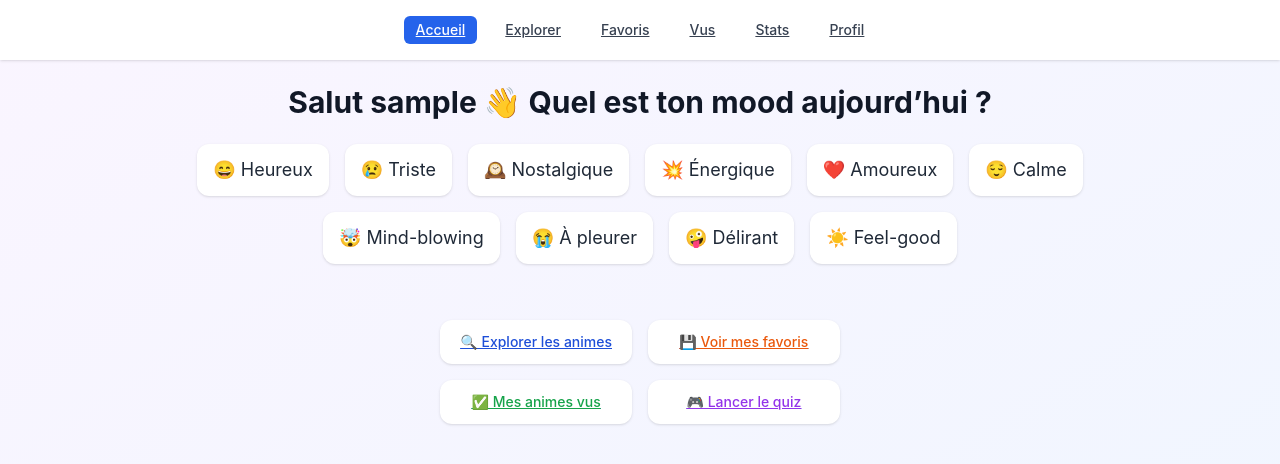
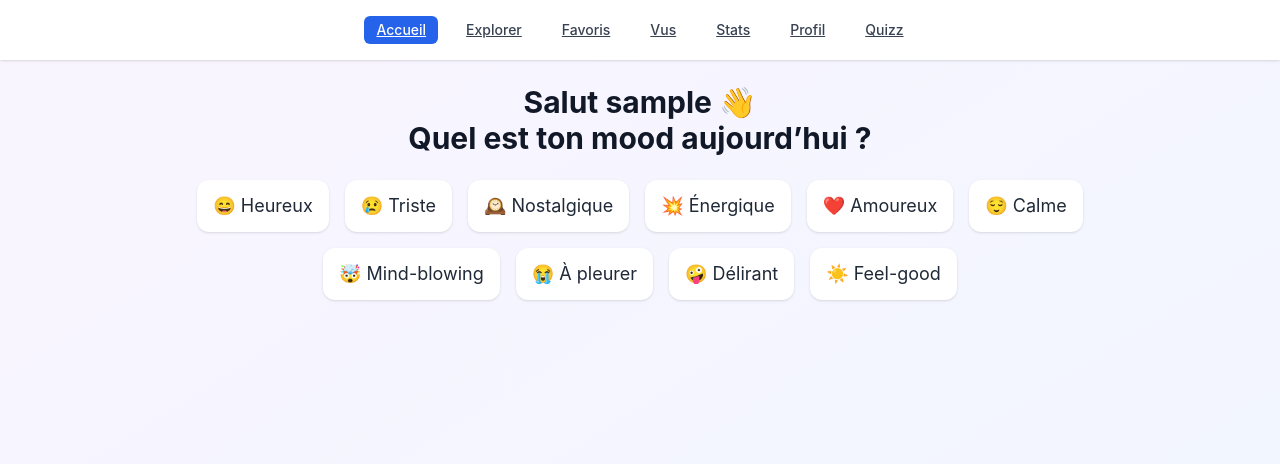
Before and after one commit to eitanbnt/anime-mood, a Next.js app: page / in a window 1280 px wide. Shown: the top 464 px of the page. Built offline with nearby package versions, Linux system fonts and the light colour scheme; sample sign-in values are in the browser's storage.

Commit message:
Modification de l'affichage

```diff
--- a/components/Layout.js
+++ b/components/Layout.js
@@ -8,6 +8,7 @@ const tabs = [
     { href: "/seen", label: "Vus" },
     { href: "/stats", label: "Stats" },
     { href: "/profile", label: "Profil" },
+    { href: "/quiz", label: "Quizz" },
 ]
 
 export default function Layout({ children }) {
--- a/pages/api/favorite.js
+++ b/pages/api/favorite.js
@@ -2,25 +2,21 @@ import { PrismaClient } from "@prisma/client"
 const prisma = new PrismaClient()
 
 export default async function handler(req, res) {
-    if (req.method !== "PATCH") {
-        return res.status(405).json({ error: "Méthode non autorisée" })
-    }
+    const { userId } = req.query
 
-    const { id, isFavorite } = req.body
-
-    if (!id || typeof isFavorite !== "boolean") {
-        return res.status(400).json({ error: "ID ou valeur invalide" })
+    if (!userId) {
+        return res.status(400).json({ error: "userId manquant" })
     }
 
     try {
-        await prisma.recommendation.update({
-            where: { id: parseInt(id) },
-            data: { isFavorite },
+        const favorites = await prisma.recommendation.findMany({
+            where: { userId, isFavorite: true },
+            orderBy: { createdAt: "desc" },
         })
 
-        res.status(200).json({ success: true })
-    } catch (error) {
-        console.error("Erreur favoris :", error)
+        res.status(200).json(favorites)
+    } catch (err) {
+        console.error("Erreur /api/favorites :", err)
         res.status(500).json({ error: "Erreur serveur" })
     }
 }
--- a/pages/favorites.js
+++ b/pages/favorites.js
@@ -12,7 +12,7 @@ export default function FavoritesPage() {
         if (!userId) {
             router.replace("/login")
         } else {
-            fetch(`/api/favorites?userId=${userId}`)
+            fetch(`/api/favorite?userId=${userId}`)
                 .then((res) => res.json())
                 .then((data) => {
                     if (Array.isArray(data)) setFavorites(data)
--- a/pages/index.js
+++ b/pages/index.js
@@ -34,7 +34,7 @@ export default function HomePage() {
   return (
     <div>
       <h1 className="text-3xl font-bold mb-6 text-center">
-        Salut {username || "!"} 👋 Quel est ton mood aujourd’hui ?
+        Salut {username || "!"} 👋 <br /> Quel est ton mood aujourd’hui ?
       </h1>
 
       <div className="flex flex-wrap justify-center gap-4 mb-8">
@@ -48,39 +48,6 @@ export default function HomePage() {
           </button>
         ))}
       </div>
-
-      <div className="flex flex-col items-center gap-3 text-sm text-blue-600 underline">
-        <div className="grid gap-4 mt-6 md:grid-cols-2">
-          <a
-            href="/explore"
-            className="bg-white shadow hover:bg-blue-50 text-blue-700 px-5 py-3 rounded-xl text-center font-medium transition"
-          >
-            🔍 Explorer les animes
-          </a>
-
-          <a
-            href="/favorites"
-            className="bg-white shadow hover:bg-orange-50 text-orange-600 px-5 py-3 rounded-xl text-center font-medium transition"
-          >
-            💾 Voir mes favoris
-          </a>
-
-          <a
-            href="/seen"
-            className="bg-white shadow hover:bg-green-50 text-green-600 px-5 py-3 rounded-xl text-center font-medium transition"
-          >
-            ✅ Mes animes vus
-          </a>
-
-          <a
-            href="/quiz"
-            className="bg-white shadow hover:bg-purple-50 text-purple-600 px-5 py-3 rounded-xl text-center font-medium transition"
-          >
-            🎮 Lancer le quiz
-          </a>
-        </div>
-
-      </div>
     </div>
   )
 }
```
